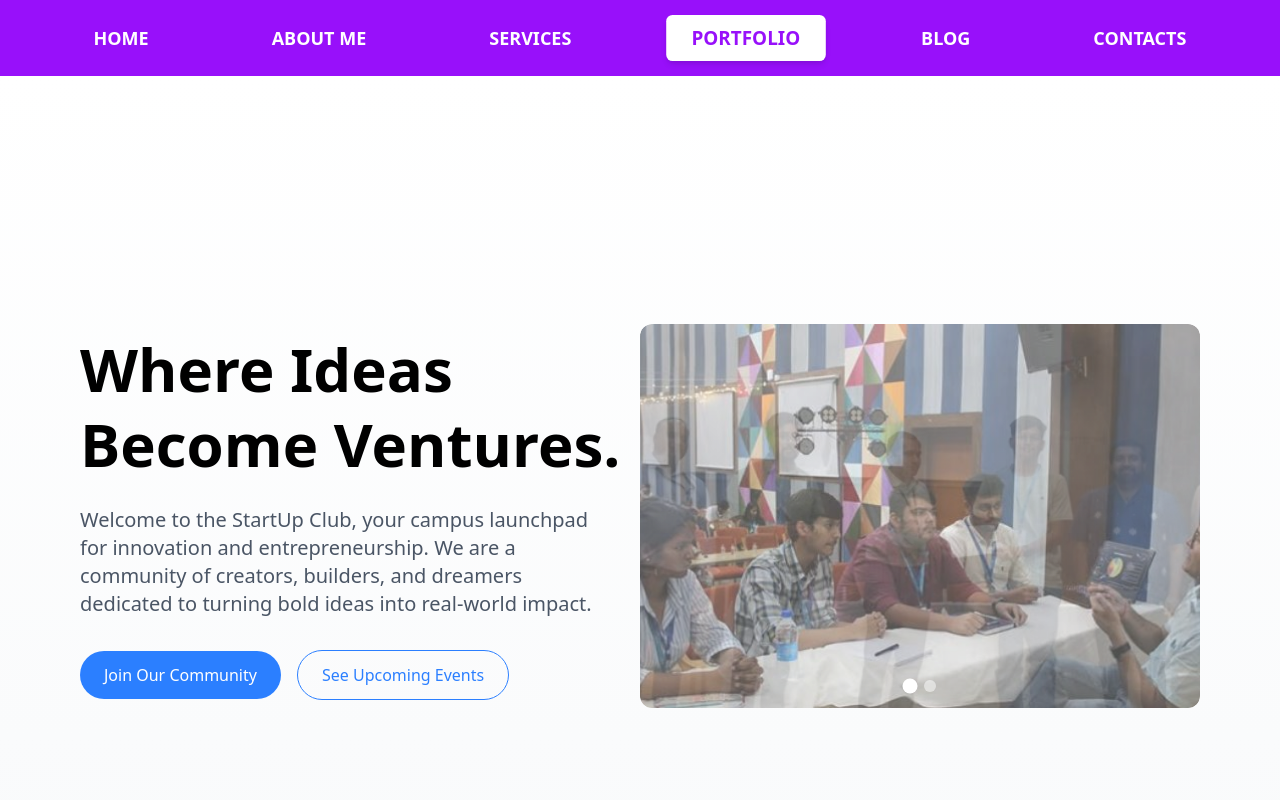
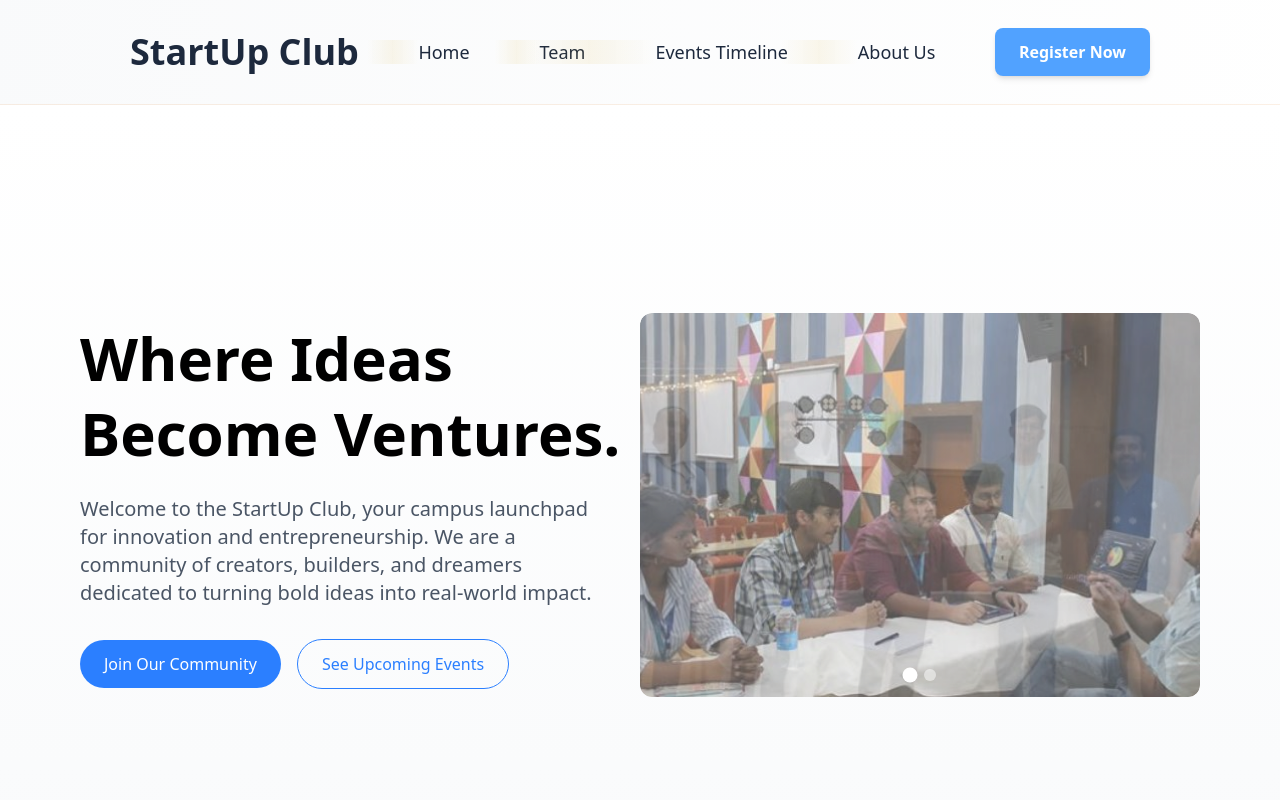
Before and after one commit to saksham-jais/Startup-Club-VITB, a React (Vite) app in the folder frontend/: page / in a window 1280 px wide. Shown: the top 800 px of the page. Built offline with nearby package versions, Linux system fonts and the light colour scheme.

Commit message:
changed navbar and minor changes in herosection

```diff
--- a/frontend/components/herosection.jsx
+++ b/frontend/components/herosection.jsx
@@ -146,7 +146,7 @@ const HeroSection = () => {
       </style>
 
       {/* Main Hero Section with proper spacing from navbar */}
-      <section className="relative w-full h-screen bg-gradient-to-b from-white to-gray-50 flex items-center justify-center overflow-hidden pt-20">
+      <section className="relative w-full h-screen bg-gradient-to-b from-white to-gray-50 flex items-center justify-center overflow-hidden pt-0">
         <div className="container mx-auto px-4 max-w-6xl relative">
           <div className="flex flex-col md:flex-row items-center justify-between">
             {/* Left side: Details with animation */}
--- a/frontend/components/navbar.jsx
+++ b/frontend/components/navbar.jsx
@@ -1,43 +1,66 @@
-import React, { useState } from "react";
+import React from 'react';
+import { Link, useNavigate } from 'react-router-dom';
 
 const Navbar = () => {
-  const [active, setActive] = useState("portfolio");
+  const navigate = useNavigate();
 
-  const links = [
-    { name: "HOME", href: "#home" },
-    { name: "ABOUT ME", href: "#about" },
-    { name: "SERVICES", href: "#services" },
-    { name: "PORTFOLIO", href: "#portfolio" },
-    { name: "BLOG", href: "#blog" },
-    { name: "CONTACTS", href: "#contacts" },
-  ];
+  const handleSignup = () => {
+    navigate('/registration');
+  };
 
   return (
-    <nav className="bg-purple-600 flex justify-around items-center py-4 px-8 shadow-lg animate-fadeIn">
-      <style jsx>{`
-        @keyframes fadeIn {
-          from { opacity: 0; transform: translateY(-10px); }
-          to { opacity: 1; transform: translateY(0); }
-        }
-        .animate-fadeIn {
-          animation: fadeIn 0.5s ease-out;
-        }
-      `}</style>
-
-      {links.map((link) => (
-        <a
-          key={link.name}
-          href={link.href}
-          onClick={() => setActive(link.name.toLowerCase())}
-          className={`font-semibold text-lg px-6 py-2 rounded-md transition-all duration-300 ease-in-out ${
-            active === link.name.toLowerCase()
-              ? "bg-white text-purple-600 shadow-md scale-105"
-              : "text-white hover:text-purple-200 hover:underline"
-          }`}
-        >
-          {link.name}
-        </a>
-      ))}
+    <nav className="sticky top-0 z-[1000] w-full bg-gradient-to-r from-gray-50/90 to-white/90 py-[25px] border-b border-amber-600/10">
+      <div className="flex justify-center">
+        <div className="max-w-[1100px] mx-auto px-10 w-full flex items-center justify-between">
+          <div className="relative text-[36px] font-black text-slate-800">
+            <Link to="/" className="hover:text-blue-400 transition-colors duration-300">
+              StartUp Club
+            </Link>
+          </div>
+          <ul className="flex list-none m-0 p-0 items-center">
+            <li className="mx-[35px]">
+              <Link
+                to="/"
+                className="relative text-slate-800 no-underline text-[18px] transition-all duration-300 ease-in-out overflow-hidden before:content-[''] before:absolute before:inset-0 before:w-full before:h-full before:bg-gradient-to-r before:from-transparent before:via-[rgba(212,175,55,0.1)] before:to-transparent before:translate-x-[-100%] before:transition-transform before:duration-[600ms] hover:before:translate-x-full hover:text-amber-600 hover:[text-shadow:_0_0_10px_rgba(212,175,55,0.3)]"
+              >
+                Home
+              </Link>
+            </li>
+            <li className="mx-[35px]">
+              <Link
+                to="/team"
+                className="relative text-slate-800 no-underline text-[18px] transition-all duration-300 ease-in-out overflow-hidden before:content-[''] before:absolute before:inset-0 before:w-full before:h-full before:bg-gradient-to-r before:from-transparent before:via-[rgba(212,175,55,0.1)] before:to-transparent before:translate-x-[-100%] before:transition-transform before:duration-[600ms] hover:before:translate-x-full hover:text-amber-600 hover:[text-shadow:_0_0_10px_rgba(212,175,55,0.3)]"
+              >
+                Team
+              </Link>
+            </li>
+            <li className="mx-[35px]">
+              <Link
+                to="/eventstimeline"
+                className="relative text-slate-800 no-underline text-[18px] transition-all duration-300 ease-in-out overflow-hidden before:content-[''] before:absolute before:inset-0 before:w-full before:h-full before:bg-gradient-to-r before:from-transparent before:via-[rgba(212,175,55,0.1)] before:to-transparent before:translate-x-[-100%] before:transition-transform before:duration-[600ms] hover:before:translate-x-full hover:text-amber-600 hover:[text-shadow:_0_0_10px_rgba(212,175,55,0.3)]"
+              >
+                Events Timeline
+              </Link>
+            </li>
+            <li className="mx-[35px]">
+              <Link
+                to="/about-us"
+                className="relative text-slate-800 no-underline text-[18px] transition-all duration-300 ease-in-out overflow-hidden before:content-[''] before:absolute before:inset-0 before:w-full before:h-full before:bg-gradient-to-r before:from-transparent before:via-[rgba(212,175,55,0.1)] before:to-transparent before:translate-x-[-100%] before:transition-transform before:duration-[600ms] hover:before:translate-x-full hover:text-amber-600 hover:[text-shadow:_0_0_10px_rgba(212,175,55,0.3)]"
+              >
+                About Us
+              </Link>
+            </li>
+          </ul>
+          <div className="flex items-center space-x-4">
+            <button
+              onClick={handleSignup}
+              className="relative px-6 py-3 bg-blue-400 text-white no-underline text-[16px] font-semibold transition-all duration-300 ease-in-out overflow-hidden rounded-lg shadow-md hover:shadow-lg before:content-[''] before:absolute before:inset-0 before:bg-gradient-to-r before:from-[rgba(212,175,55,0.3)] before:to-[rgba(212,175,55,0.3)] before:translate-x-[-100%] before:transition-transform before:duration-[600ms] hover:before:translate-x-full hover:[text-shadow:_0_0_5px_rgba(255,255,255,0.5)] hover:bg-blue-500 active:scale-95 active:shadow-inner"
+            >
+              Register Now
+            </button>
+          </div>
+        </div>
+      </div>
     </nav>
   );
 };
--- a/frontend/src/App.jsx
+++ b/frontend/src/App.jsx
@@ -1,6 +1,5 @@
 // App.jsx
-import { Routes, Route } from "react-router-dom";
-
+import { BrowserRouter as Router, Routes, Route } from "react-router-dom";
 import MainLayout from "../components/MainLayout";
 import HeroSection from "../components/herosection";
 import Testimonial from "../components/testimonial";
@@ -13,6 +12,7 @@ import FullscreenCarousel from '../components/FullscreenCarousel'; // Single imp
 import RegistrationPage from '../components/registration';
 import AdminLogin from '../components/AdminLogin';
 import AdminDashboard from '../components/AdminDashboard';
+// import Login_SignUp from '../components/login_signup';
 
 function Home({ cards = [] }) {  // Add default [] to avoid undefined errors
   return (
@@ -45,6 +45,7 @@ function App({ cards = [] }) {  // Add default [] here too
         <Route path="ClubDetails" element={<ClubDetails />} />  {/* Consider lowercase for consistency */}
         <Route path="testimonials" element={<Testimonial />} />
         <Route path="registration" element={<RegistrationPage />} />
+        {/* <Route path="login_signup" element={<Login_SignUp />} /> */}
         {/* 404 Fallback */}
         <Route path="*" element={<div className="p-8 text-center">404 - Page Not Found</div>} />
       </Route>
```
